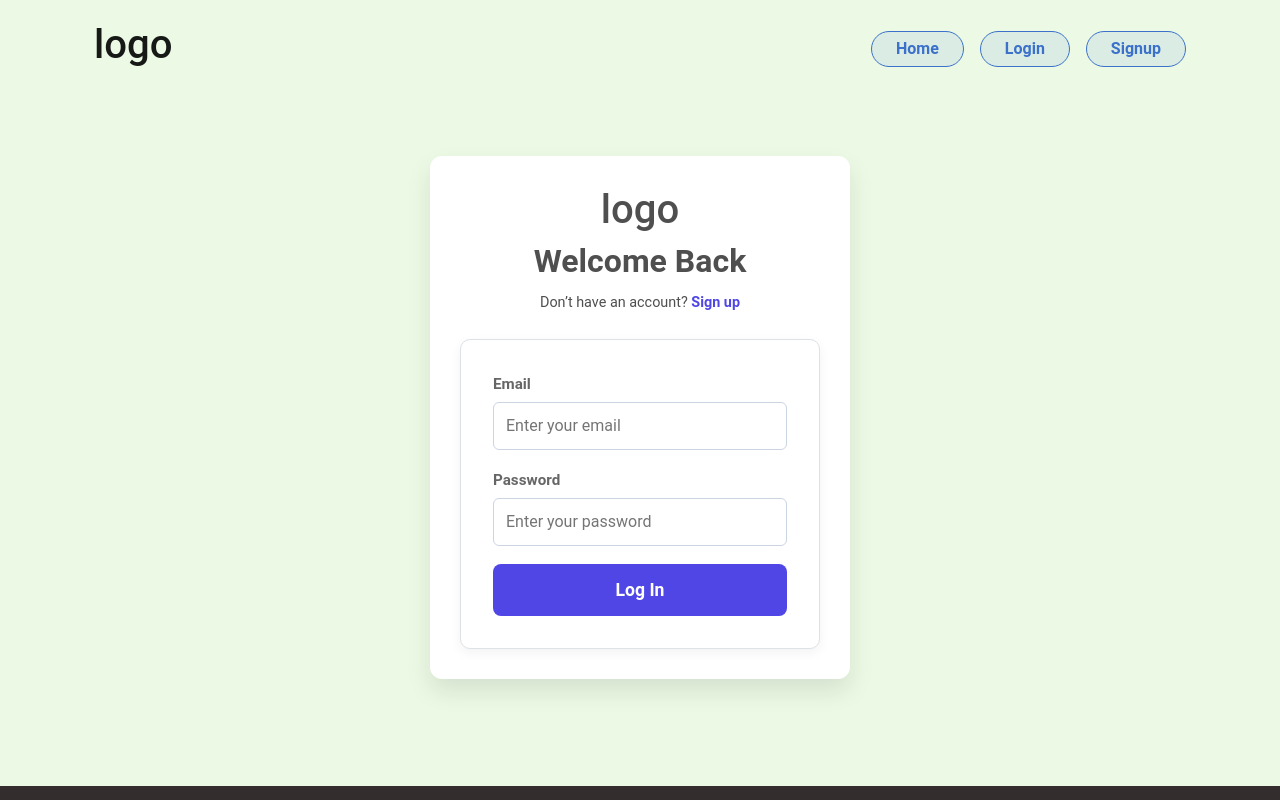
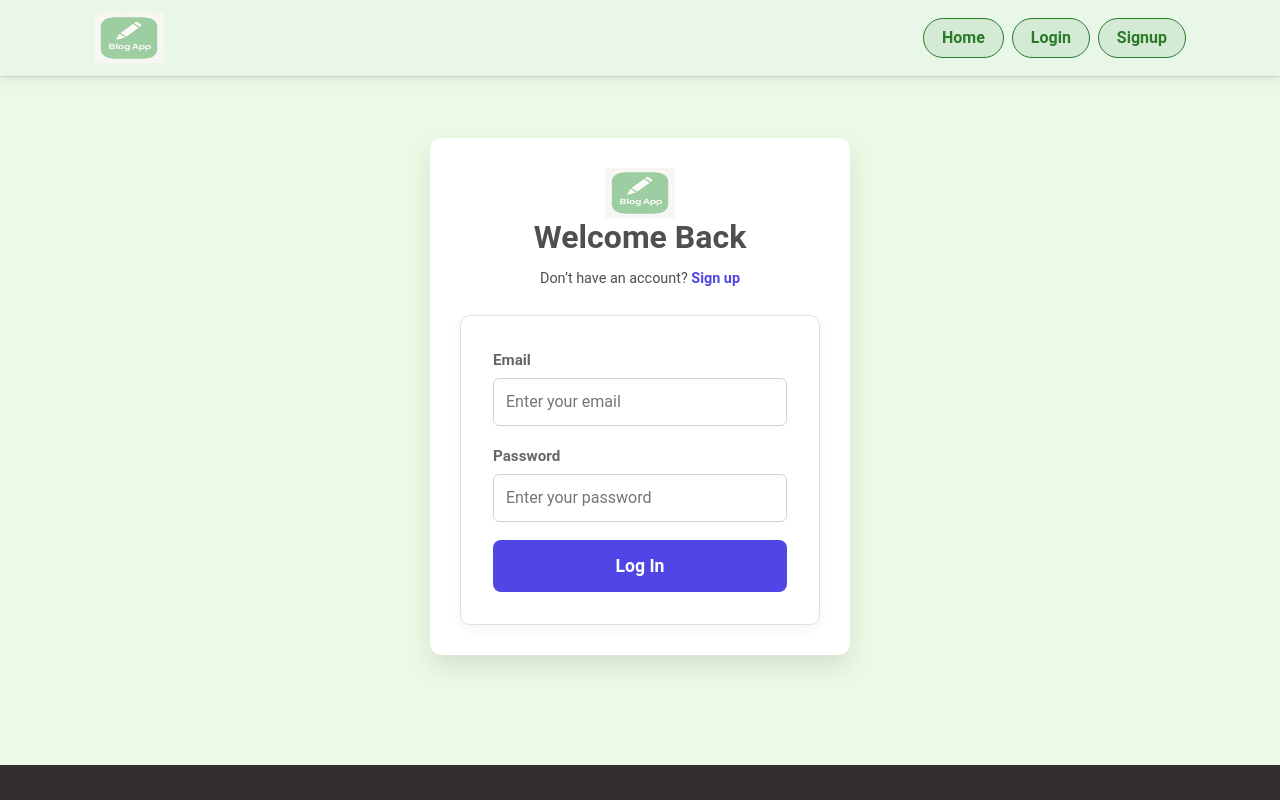
Before and after one commit to jitenpanchal1/BlogApp, a React (Vite) app: page /BlogApp/login in a window 1280 px wide. Shown: the top 800 px of the page. Built offline with nearby package versions, Linux system fonts and the light colour scheme; no server answers.

Commit message:
Blog App

```diff
--- a/index.html
+++ b/index.html
@@ -4,7 +4,7 @@
     <meta charset="UTF-8" />
     <link rel="icon" type="image/svg+xml" href="/src//assets//Blog.png" />
     <meta name="viewport" content="width=device-width, initial-scale=1.0" />
-    <title>Vite + React</title>
+    <title>Blog App</title>
   </head>
   <body>
     <div id="root"></div>
--- a/package.json
+++ b/package.json
@@ -12,7 +12,7 @@
   "dependencies": {
     "@fortawesome/fontawesome-free": "^6.7.2",
     "@reduxjs/toolkit": "^2.8.2",
-    "@tinymce/tinymce-react": "^6.1.0",
+    "@tinymce/tinymce-react": "^6.3.0",
     "appwrite": "^14.0.1",
     "html-react-parser": "^5.2.5",
     "mdb-react-ui-kit": "^9.0.0",
--- /dev/null
+++ b/src/Header.css
@@ -0,0 +1,125 @@
+/* ================= THEME (unchanged) ================= */
+:root {
+    --theme-bg: #e9f7e9;
+    /* light green */
+    --theme-primary: #2a7a2a;
+    /* green */
+    --theme-primary-10: rgba(42, 122, 42, .10);
+    --theme-border: rgba(0, 0, 0, .05);
+    --danger: #dc3545;
+    --danger-10: rgba(220, 53, 69, .10);
+}
+
+.custom-header {
+    background-color: var(--theme-bg);
+    border-bottom: 1px solid var(--theme-border);
+    z-index: 1030;
+}
+
+.text-theme {
+    color: var(--theme-primary) !important;
+}
+
+/* ================= NAV BUTTONS ================= */
+.nav-btn {
+    padding: 6px 18px;
+    border-radius: 999px;
+    border: 1px solid var(--theme-primary);
+    background-color: var(--theme-primary-10);
+    color: var(--theme-primary);
+    font-weight: 600;
+    transition: background-color .25s ease, color .25s ease, border-color .25s ease;
+    text-align: center;
+}
+
+.nav-btn:hover,
+.nav-btn.active {
+    background-color: var(--theme-primary);
+    color: #fff;
+}
+
+/* Logout (styles the inner button/link produced by <LogoutBtn/>) */
+.logout-btn :where(button, a) {
+    display: block;
+    width: 100%;
+    padding: 6px 18px;
+    border-radius: 999px;
+    background-color: var(--danger-10);
+    border: 1px solid var(--danger);
+    color: var(--danger);
+    font-weight: 600;
+    transition: background-color .25s ease, color .25s ease, border-color .25s ease;
+    text-align: center;
+}
+
+.logout-btn :where(button, a):hover {
+    background-color: var(--danger);
+    color: #fff;
+}
+
+/* ================= MOBILE PANEL (clean dropdown, same colors) ================= */
+.mobile-panel {
+    /* desktop inherits bootstrap behavior */
+}
+
+/* Mobile-specific layout + animation */
+@media (max-width: 767.98px) {
+    .navbar {
+        position: relative;
+    }
+
+    .mobile-panel {
+        position: absolute;
+        left: 0;
+        right: 0;
+        top: 100%;
+        background: var(--theme-bg);
+        /* keep your previous color */
+        border-bottom: 1px solid var(--theme-border);
+        box-shadow: 0 10px 24px rgba(0, 0, 0, .06);
+        padding: 12px 16px;
+        z-index: 1050;
+
+        /* slide-down animation using max-height */
+        overflow: hidden;
+        max-height: 0;
+        transition: max-height .3s ease;
+    }
+
+    .mobile-panel.show {
+        max-height: 70vh;
+    }
+
+    /* reveals smoothly */
+
+    /* Stack links neatly, full width with equal rhythm */
+    .navbar-nav {
+        align-items: stretch !important;
+    }
+
+    .nav-item {
+        width: 100%;
+    }
+
+    .nav-btn {
+        width: 100%;
+    }
+
+    .logout-item {
+        margin-top: 4px;
+    }
+}
+
+/* Desktop spacing */
+@media (min-width: 768px) {
+    .mobile-panel {
+        position: static;
+        box-shadow: none;
+        padding: 0;
+        max-height: none;
+    }
+
+    .navbar-nav {
+        align-items: center;
+    }
+}
--- a/src/components/Header/Header.jsx
+++ b/src/components/Header/Header.jsx
@@ -1,88 +1,77 @@
-import React, { useState } from 'react'
-import { Container, LogoutBtn, Logo } from '../Index'
-import { useSelector } from 'react-redux'
-import { useNavigate, Link, useParams } from 'react-router'
-import "../../App.css"
-
+import React, { useState } from "react";
+import { Container, LogoutBtn, Logo } from "../Index";
+import { useSelector } from "react-redux";
+import { useNavigate, Link, useParams } from "react-router";
+import "../../App.css";
+import "../../../src/Header.css"; // keep your path
 
 function Header() {
-
-    const authStatus = useSelector((state) => state.auth.status)
-    const navigate = useNavigate()
-    const [isOpen, setIsOpen] = useState(false)
-    const { slug } = useParams()
-
+  const authStatus = useSelector((state) => state.auth.status);
+  const navigate = useNavigate();
+  const [isOpen, setIsOpen] = useState(false);
+  const { slug } = useParams();
 
   const navItem = [
-        {
-            name: "Home",
-            slug: "/",
-            active: true
-        },
-        {
-            name: "Login",
-            slug: "/login",
-            active: !authStatus
-        },
-        {
-            name: "Signup",
-            slug: "/signup",
-            active: !authStatus
-        },
-        {
-            name: "All post",
-            slug: "/all-post",
-            active: authStatus
-        },
-        {
-            name: "Add post",
-            slug: "/add-post",
-            active: authStatus
-        },
-        {
-            name: "My Post",
-            slug: "/my-post",
-            active: authStatus
-        }
-    ]
+    { name: "Home", slug: "/", active: true },
+    { name: "Login", slug: "/login", active: !authStatus },
+    { name: "Signup", slug: "/signup", active: !authStatus },
+    { name: "All post", slug: "/all-post", active: authStatus },
+    { name: "Add post", slug: "/add-post", active: authStatus },
+    { name: "My Post", slug: "/my-post", active: authStatus },
+  ];
+
   return (
-        <header>
-            <nav className="navbar navbar-expand-md shadow-0 w-100 py-3">
+    <header className="custom-header sticky-top">
+      <nav className="navbar navbar-expand-md py-2">
         <Container>
           <div className="container-fluid d-flex justify-content-between align-items-center">
-                        <Link to="/" className="navbar-brand">
+
+            {/* Logo */}
+            <Link to="/" className="navbar-brand fw-bold fs-4 text-theme">
               <Logo />
             </Link>
 
-                        {/* Hamburger toggler */}
+            {/* Hamburger */}
             <button
-                            className="navbar-toggler"
+              className="navbar-toggler border-0"
               type="button"
-                            onClick={() => setIsOpen(!isOpen)}
+              aria-controls="primaryNav"
+              aria-expanded={isOpen ? "true" : "false"}
+              aria-label="Toggle navigation"
+              onClick={() => setIsOpen((v) => !v)}
             >
-                            <span className="navbar-toggler-icon"></span>
+              <i className="fas fa-bars text-theme fs-4"></i>
             </button>
 
-                        {/* Collapsible menu */}
-                        <div className={`collapse navbar-collapse ${isOpen ? "show" : ""}`}>
-                            <ul className="navbar-nav ms-auto d-flex align-items-center gap-3">
-                                {navItem.map((item) =>
-                                    item.active ? (
+            {/* Collapsible panel */}
+            <div
+              id="primaryNav"
+              className={`collapse navbar-collapse mobile-panel ${isOpen ? "show" : ""}`}
+            >
+              <ul className="navbar-nav ms-auto gap-2 flex-md-row flex-column align-items-md-center">
+                {navItem.map(
+                  (item) =>
+                    item.active && (
                       <li className="nav-item" key={item.name}>
                         <button
-                                                className="px-4 py-1 bg-primary bg-opacity-10 text-primary rounded-pill border border-primary fw-semibold hover-bg-opacity"
+                          className={`nav-btn ${window.location.pathname === item.slug ? "active" : ""}`}
                           onClick={() => {
-                                                    navigate(item.slug)
-                                                    setIsOpen(false)
-                                                }}>
+                            navigate(item.slug);
+                            setIsOpen(false);
+                          }}
+                        >
                           {item.name}
                         </button>
                       </li>
-                                    ) : null
+                    )
                 )}
+
                 {authStatus && (
-                                    <li className="nav-item">
+                  <li className="nav-item logout-item">
+                    {/* style the inner button/link from LogoutBtn via CSS, no double-buttons */}
+                    <div className="logout-btn">
                       <LogoutBtn />
+                    </div>
                   </li>
                 )}
               </ul>
@@ -91,7 +80,7 @@ function Header() {
         </Container>
       </nav>
     </header>
-    )
+  );
 }
 
-export default Header
+export default Header;
--- a/src/components/Logo.jsx
+++ b/src/components/Logo.jsx
@@ -1,9 +1,10 @@
 import React from 'react'
+import Sign from "../assets/Blog.png"
 
 function Logo() {
     return (
         <div>
-            <h1>logo</h1>
+            <img src={Sign} alt="Logo" style={{ height: '50px', width: '70px' }} />
         </div>
     )
 }
```
Also changed, not shown: 5 other files (tests, documents, lock files or other folders). Lines whose indentation alone changed are shown as unchanged.
